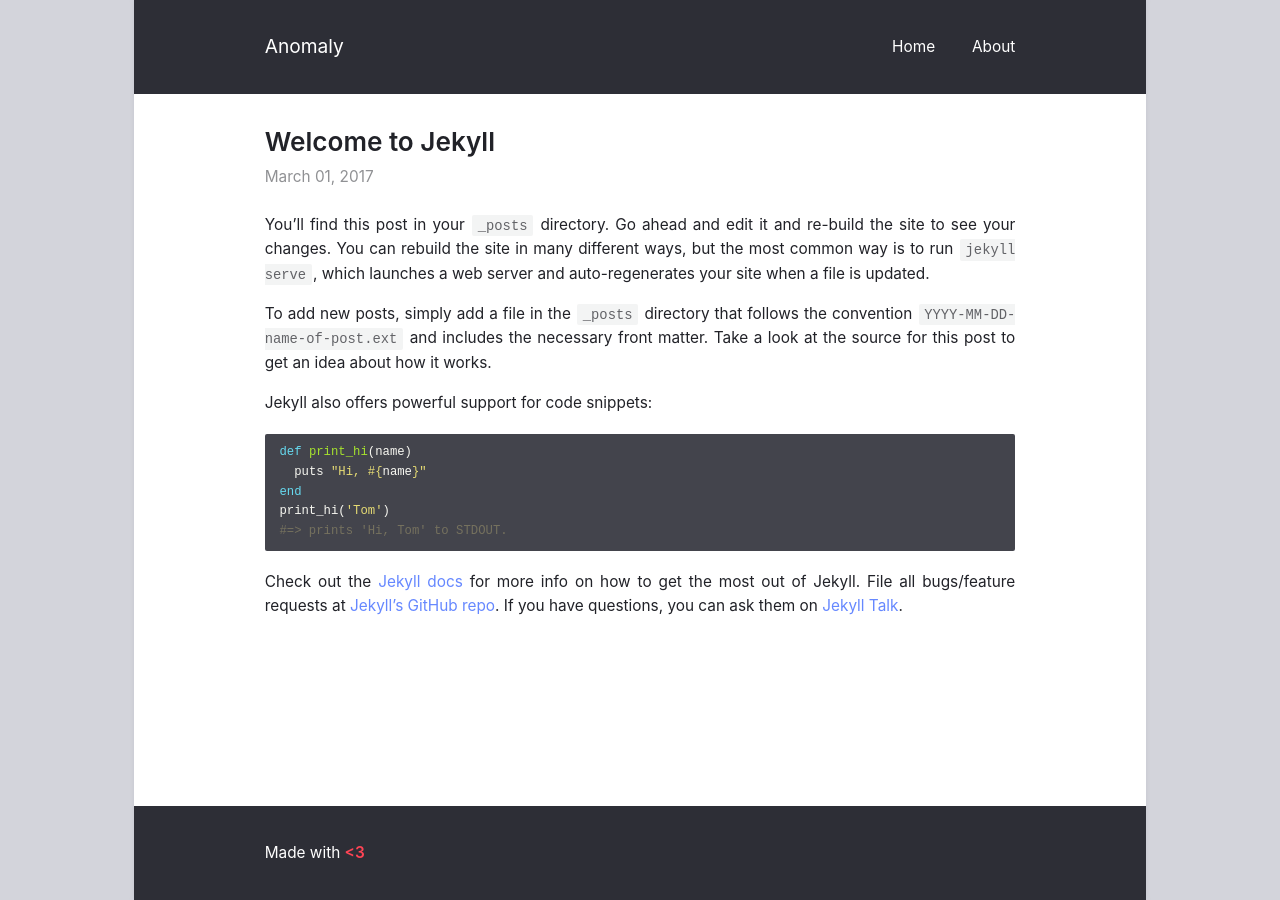
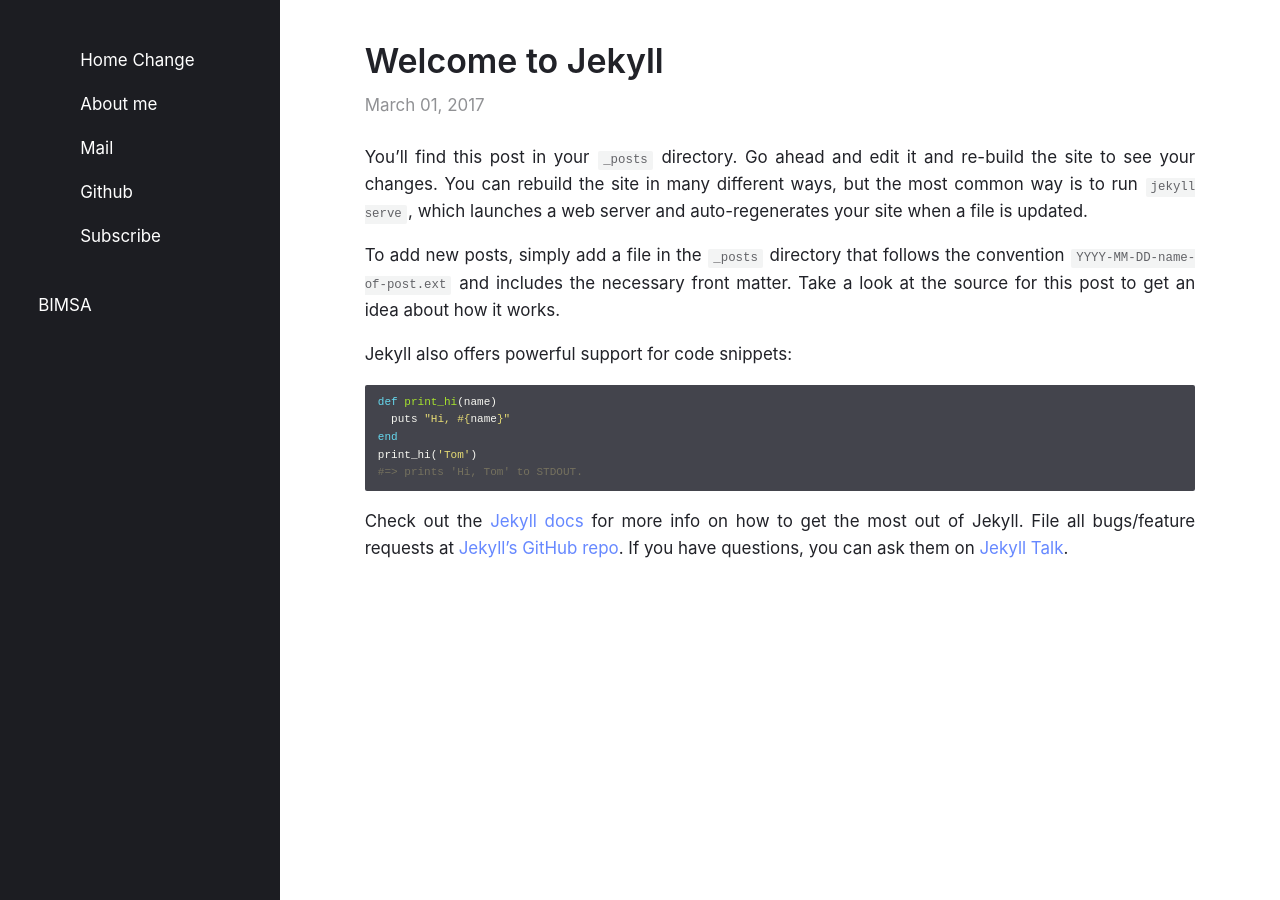
Before and after one commit to fengjunjohnxu/fengjunjohnxu.github.io, a Jekyll site: the page built from _posts/2017-03-01-welcome-to-jekyll.md, in a window 1280 px wide. Built offline with Jekyll 4.4.1, drawn with Linux system fonts in a browser that asks for light colours; some web fonts are replaced.

Commit message:
Update _config.yml

```diff
--- a/_config.yml
+++ b/_config.yml
@@ -1,6 +1,6 @@
 title: "Anomaly"
 author: "Fengjun Xu"
-description: "Made with <b style=\"color: #f45;\">&lt;3</b>"
+description: "BIMSA"# "Made with <b style=\"color: #f45;\">&lt;3</b>"
 permalink: /:title/
 lang: "en"
 excerpt_separator: "\n\n\n"
@@ -9,19 +9,19 @@
 # Layout
 
 show_excerpts: true        # show article excerpts on the home page
-show_frame: true           # adds a gray frame to the site
-show_sidebar: false        # show a sidebar instead of the usual header
+show_frame: false           # adds a gray frame to the site
+show_sidebar: true        # show a sidebar instead of the usual header
 minimal: false             # use a dark header
 
 # Menu
 
 navigation:                # accepts {file, title, url, icon, sidebaricon}
-  - {file: "index.html"}
-  - {file: "README.md"}
+  - {file: "index.html", title: "Home Change", icon: home}
+  - {file: "README.md", title: "About me", icon: address-card}
 
 external:                  # shows a footer with social links - for available icons see fontawesome.com/icons
-  - {title: Mail, icon: envelope, url: "mailto:niklasbuschmann@users.noreply.github.com"}
-  - {title: Github, icon: github, url: "https://github.com/niklasbuschmann/contrast"}
+  - {title: Mail, icon: envelope, url: "mailto:xufengjun321@gmail.com"}
+  - {title: Github, icon: github, url: "https://github.com/fengjunjohnxu"}
   - {title: Subscribe, icon: rss, url: "/feed.xml"}
 
 comments:
```
